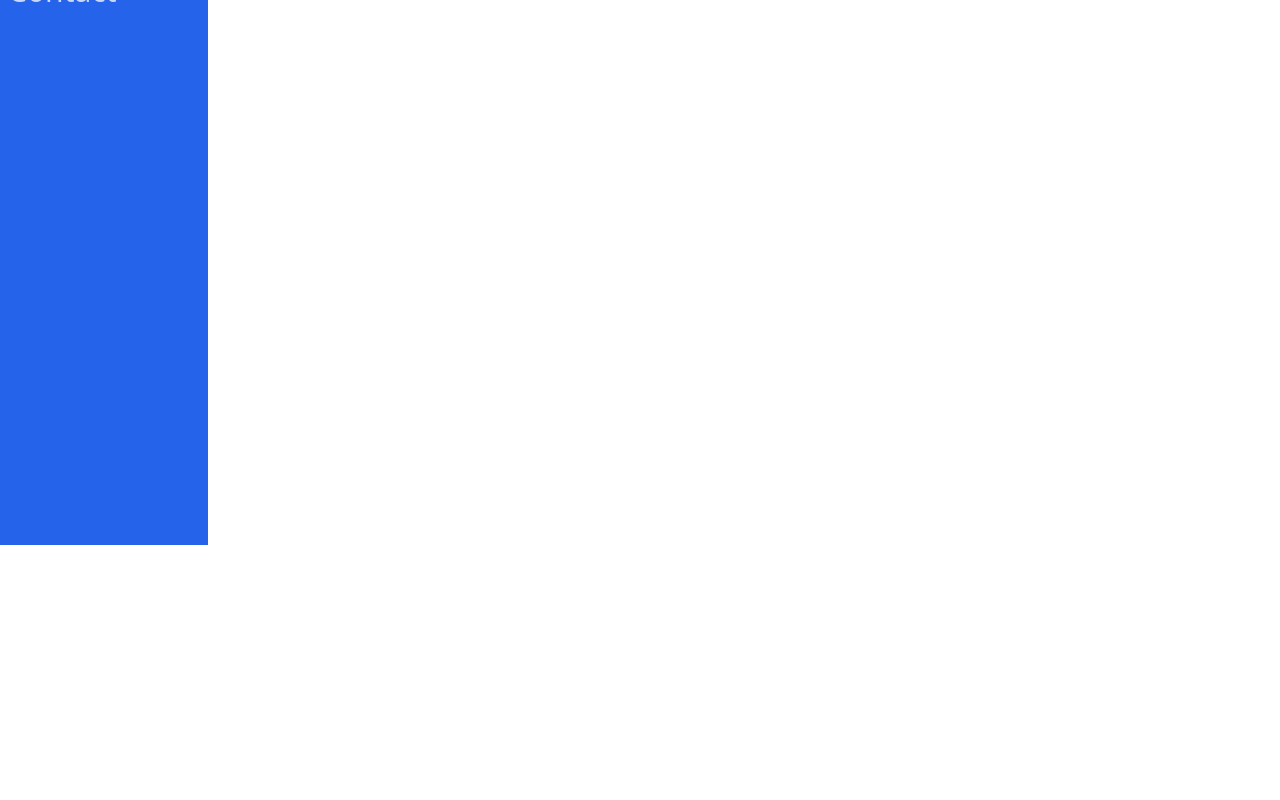
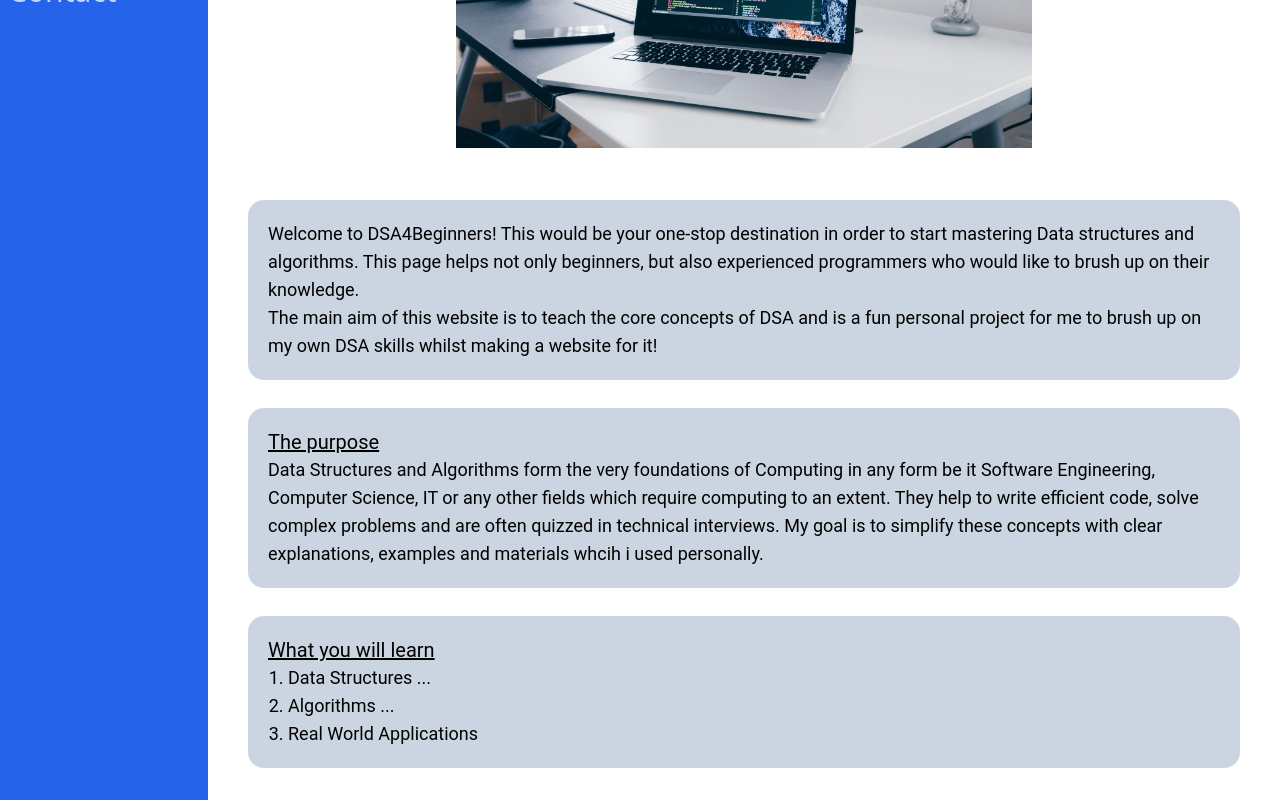
Before and after one commit to anuksalgado/DSA, a React (Create React App) app in the folder react_files/: page /Introduction in a window 1280 px wide. Shown: the part 255-1055 px from the top of the page. Before the commit the page ends 800 px from the top, so only its background shows below. Built offline with nearby package versions, Linux system fonts and the light colour scheme.

Commit message:
Added introduction page content and design

```diff
--- a/react_files/src/App.js
+++ b/react_files/src/App.js
@@ -6,7 +6,8 @@ import {
   Routes,
   Route,
 } from "react-router-dom";
-import Intro from './Pages/Intro';
+import DefaultLandingPage from './Pages/Intro';
+import Introduction from './Pages/Introduction';
 
 function App() {
   return ( //returning component of Sidebar
@@ -14,12 +15,12 @@ function App() {
       <div className="flex min-h-screen">
         <Sidebar />
         <Routes>
-          <Route exact path="/" element={<Intro />} />
-          <Route path="/introduction" element={<Intro />} />
-          <Route path="/binary-search" element={<Intro />} />
-          <Route path="/big-o-notation" element={<Intro />} />
-          <Route path="/sections" element={<Intro />} />
-          <Route path="/contact" element={<Intro />} />
+          <Route exact path="/" element={<DefaultLandingPage />} />
+          <Route path="/Introduction" element={<Introduction />} />
+          <Route path="/binary-search" element={<DefaultLandingPage />} />
+          <Route path="/big-o-notation" element={<DefaultLandingPage />} />
+          <Route path="/sections" element={<DefaultLandingPage />} />
+          <Route path="/contact" element={<DefaultLandingPage />} />
         </Routes>
       </div>
     </Router>
--- /dev/null
+++ b/react_files/src/Pages/Introduction.js
@@ -0,0 +1,89 @@
+import React, { useState } from "react";
+import computerImage from "../../src/images/computer.jpg"
+
+const Introduction = () => {
+    const [isDropdownVisible, setDropdownVisible] = useState(false);
+
+      const toggleDropdown = () => {
+        setDropdownVisible(!isDropdownVisible);
+      };
+
+      const [isDropdownVisible1, setDropdownVisible1] = useState(false);
+
+      const toggleDropdown1 = () => {
+        setDropdownVisible1(!isDropdownVisible1);
+      };
+
+
+    return (
+        <div>
+          <div class="py-5 flex items-center justify-center">
+            <img src={computerImage} class="h-auto max-w-xl" alt="Computer"></img>
+          </div>
+
+          <div class="px-10 py-8 font-roboto text-lg">
+            <div  class="bg-slate-300 rounded-2xl ">
+              <h1 class="px-5 py-5">
+                    Welcome to DSA4Beginners! This would be your one-stop destination in order to start mastering Data structures and algorithms. This page helps not only beginners, but also experienced programmers who would like to brush up on their knowledge. <br/>
+                    The main aim of this website is to teach the core concepts of DSA and is a fun personal project for me to brush up on my own DSA skills whilst making a website for it!
+                </h1>
+              </div>
+
+
+              <br></br>
+              <div class="bg-slate-300 rounded-2xl">
+                <h1 class="px-5 py-5">
+                  <div class="text-xl underline">
+                  The purpose
+                  </div>
+                    Data Structures and Algorithms form the very foundations of Computing in any form be it Software Engineering, Computer Science, IT or any other fields which require computing to an extent.
+
+                    They help to write efficient code, solve complex problems and are often quizzed in technical interviews. My goal is to simplify these concepts with clear explanations, examples and materials whcih i used personally.
+                </h1>
+              </div>
+
+
+              <br></br>
+
+              <div  class="bg-slate-300 rounded-2xl ">
+                <div class="px-5 py-5">
+                  <div class="text-xl underline">
+                  What you will learn <br></br>
+                  </div>
+                  <div class="px-5">
+                    <ol class="list-decimal">
+                      <li onClick={toggleDropdown} class="cursor-pointer w-fit">Data Structures ...
+                        {isDropdownVisible && (
+                                    <ul id="dropDown1" class="list-disc px-8">
+                                    <li>Arrays</li>
+                                    <li>Linked Lists</li>
+                                    <li>Stacks</li>
+                                    <li>Queues</li>
+                                    <li>Trees</li>
+                                    <li>Graphs</li>
+                                    <li>Hash Tables</li>
+                                  </ul>
+                                  )}
+                      </li>
+                      <li onClick={toggleDropdown1} class="cursor-pointer w-fit">Algorithms ...
+                      {isDropdownVisible1 && (
+                        <ul class="list-disc px-8">
+                          <li>Sorting</li>
+                          <li>Searching</li>
+                          <li>Recursion</li>
+                        </ul>)}
+                        </li>
+
+                      <li>Real World Applications</li>
+                    </ol>
+                  </div>
+                </div>
+              </div>
+
+
+          </div>
+        </div>
+    );
+};
+
+export default Introduction;
--- a/react_files/src/sidebar/sidebar.js
+++ b/react_files/src/sidebar/sidebar.js
@@ -9,7 +9,7 @@ function Sidebar() {
   };
 
   return (
-    <div className="h-screen bg-blue-600 w-52">
+    <div className="max-height:100% bg-blue-600 w-52">
       <div className="sidebar list-disc text-white text-3xl font-thin text-opacity-75">
         <ul className="space-y-8 pt-5 pl-2">
           <li><Link to="/">Home</Link></li>
--- a/react_files/tailwind.config.js
+++ b/react_files/tailwind.config.js
@@ -2,7 +2,11 @@
 module.exports = {
   content: ["./src/**/*.{js,jsx,ts,tsx}",],
   theme: {
-    extend: {},
+    extend: {
+      fontFamily: {
+        roboto: ['Roboto', 'sans-serif'],
+      },
+    },
   },
   plugins: [],
 }
```
Also changed, not shown: react_files/src/images/computer.jpg (added).
